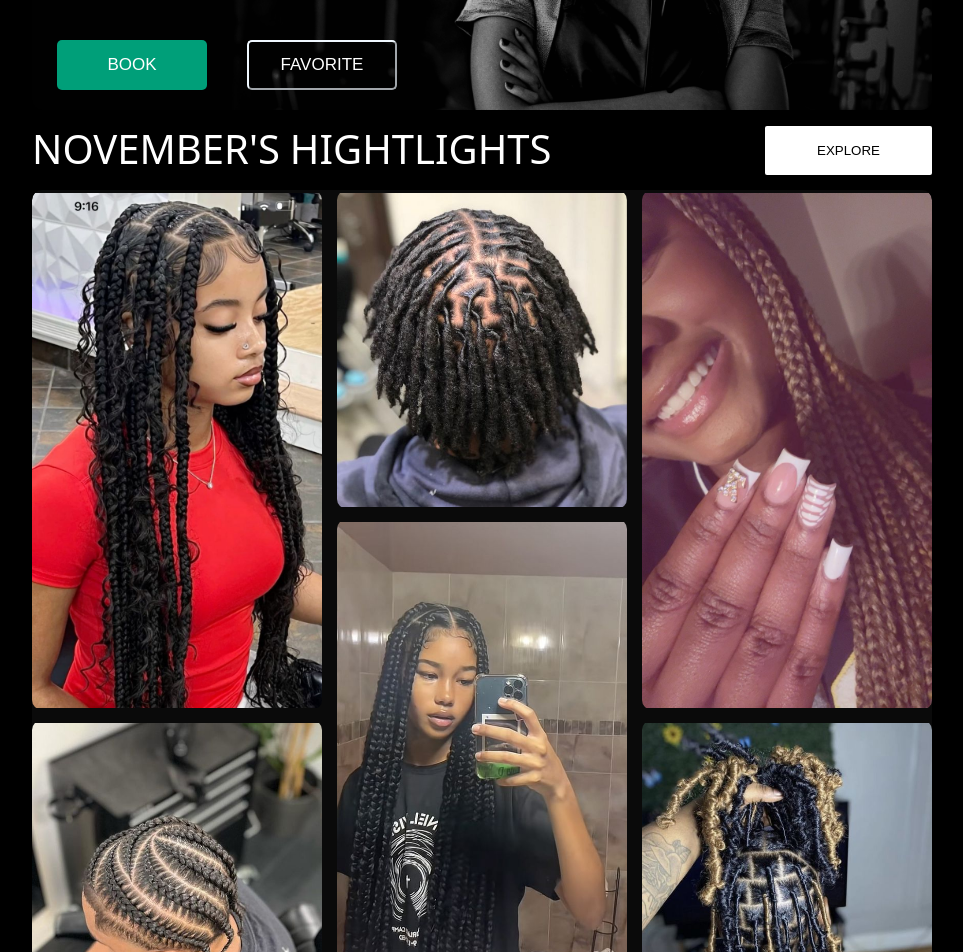
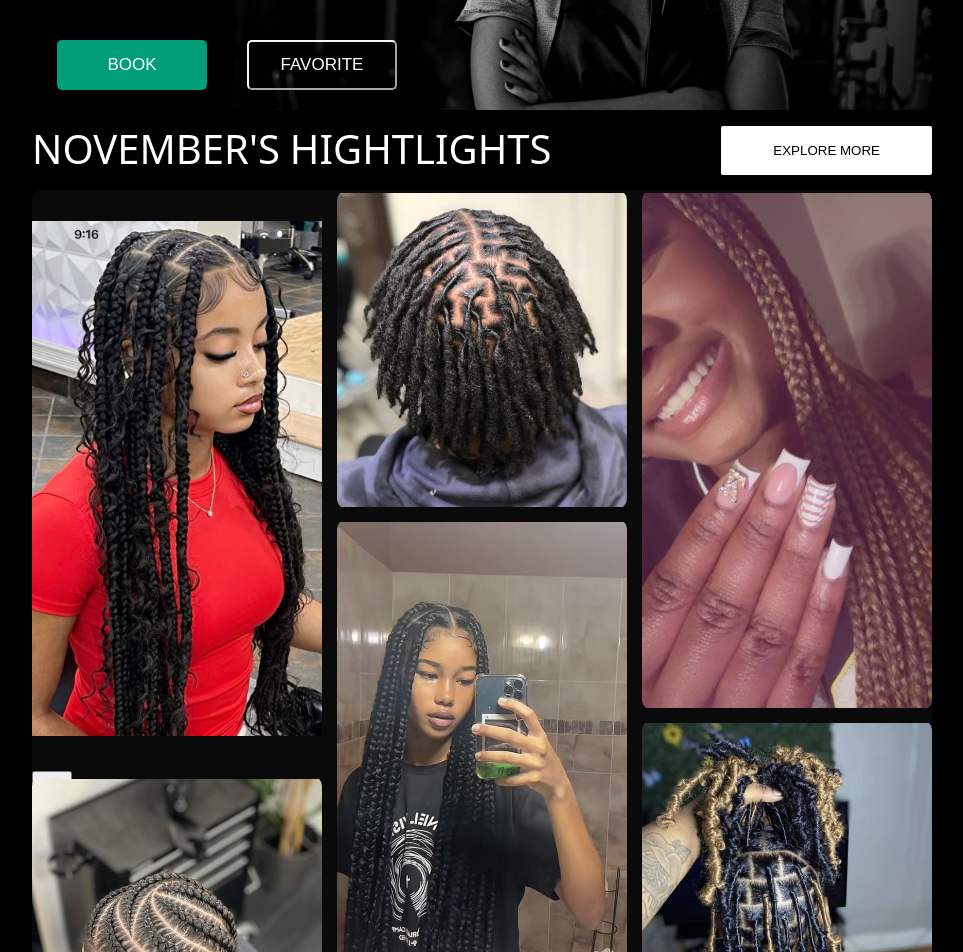
Before and after one commit to trevtemba/neur-frontend, a React (Vite) app: page /home in a window 1280 px wide. Shown: the part 440-1392 px from the top of the page, without its empty margins (158-1121 px from the left). Built offline with nearby package versions, Linux system fonts and the light colour scheme; a web font is replaced by a local one.

Commit message:
addede html for hover overlays on images

```diff
--- a/src/Components/Home/Home.jsx
+++ b/src/Components/Home/Home.jsx
@@ -13,6 +13,7 @@ import fi6 from "../Assets/featuredGrid/fi6.jpg"
 import fi7 from "../Assets/featuredGrid/fi7.jpg"
 import fi8 from "../Assets/featuredGrid/fi8.jpg"
 import fi9 from "../Assets/featuredGrid/fi8.jpg"
+import likeIcon from "../Assets/featuredGrid/like_icon.svg"
 
 const Home = () => {
     return (
@@ -72,7 +73,7 @@ const Home = () => {
                             backgroundColor: "#d1d1d1",
                         }}
                         >
-                            EXPLORE
+                            EXPLORE MORE
                         </motion.button>
                     </div>
                 </div>
@@ -82,6 +83,14 @@ const Home = () => {
                     className="column">
                         <div className="photo">
                             <img src={fi1}/>
+                            <div className="overlay">
+                                <div className="ovlTopContainer">
+                                    <button><img src={likeIcon}/></button>
+                                </div>
+                                <div className="ovlBottomContainer">
+                                    <button>username</button>
+                                </div>
+                            </div>
                         </div>
                         <div className="photo">
                             <img src={fi2}/>
```
Also changed, not shown: src/Components/Assets/featuredGrid/like_icon.svg (added), src/Components/Home/home.css (line endings or trailing spaces).
